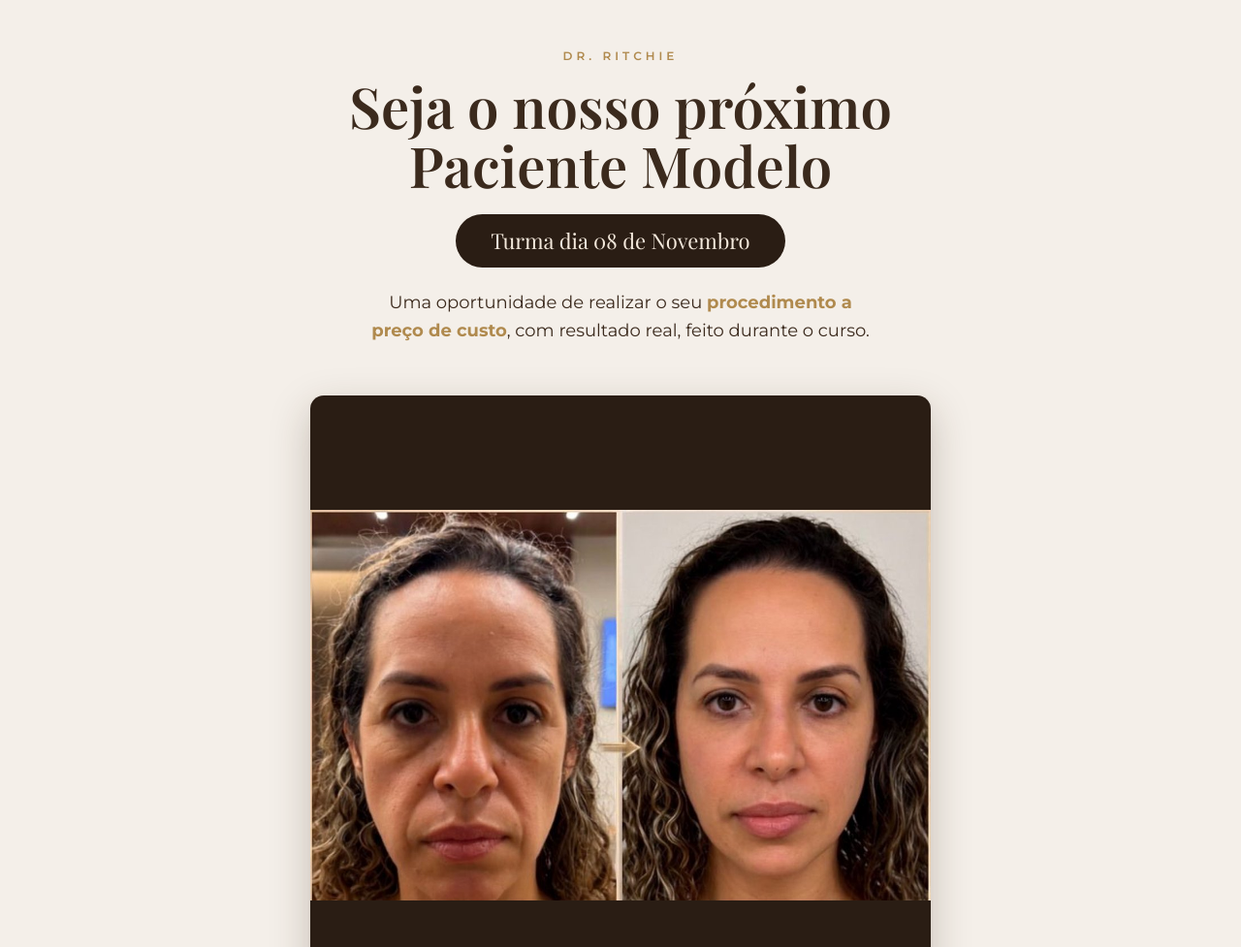
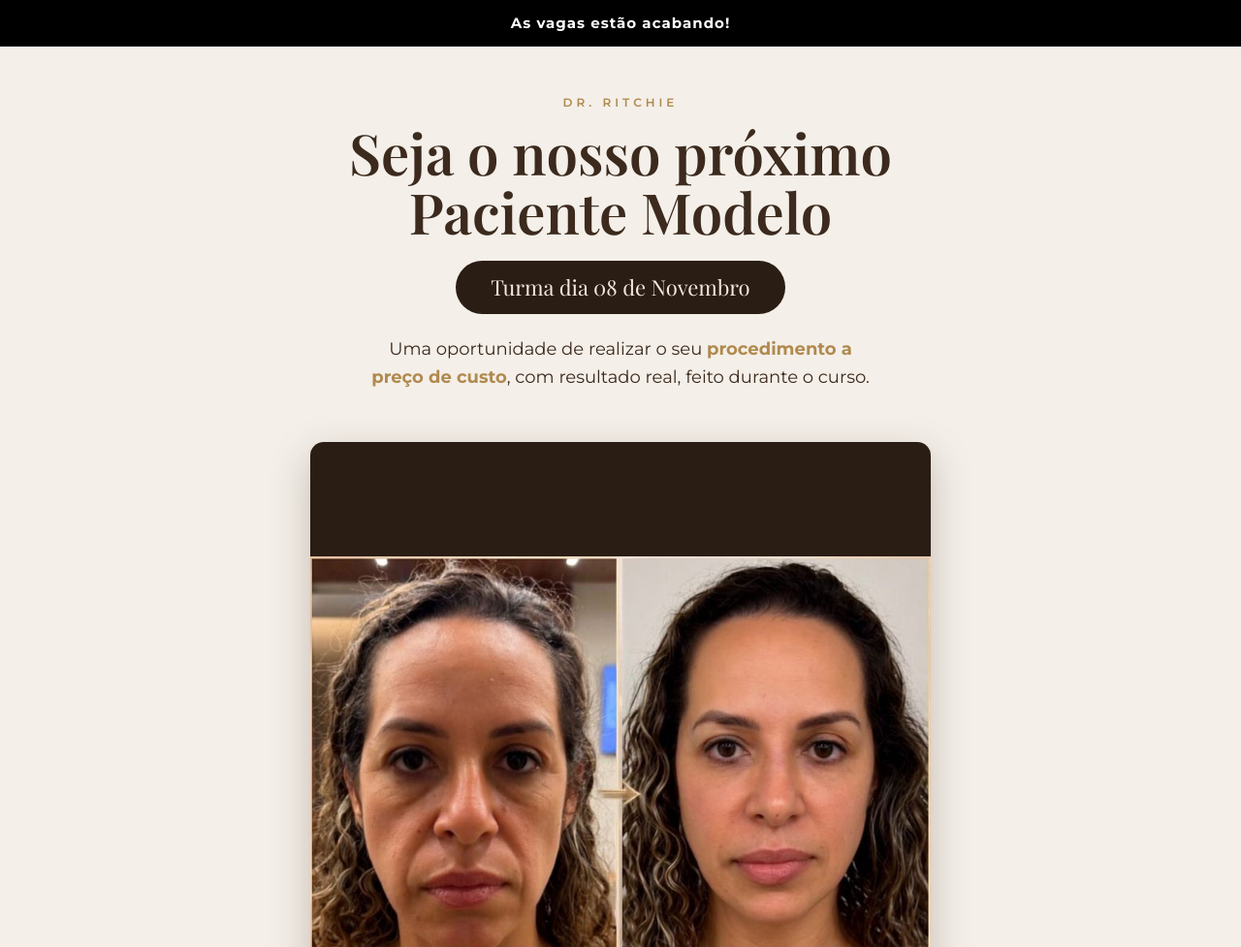
Before and after one commit to gestaodeprojetosmax-bit/lamina-paciente-modelo-site, a plain HTML site: page index.html in a window 1280 px wide. Shown: the top 977 px of the page at 97% size. Drawn offline with nearby package versions, Linux system fonts and the light colour scheme.

Commit message:
Prévia: headline As vagas estão acabando

```diff
--- a/index.html
+++ b/index.html
@@ -26,7 +26,8 @@ h2{font-family:'Playfair Display',serif;font-size:30px;text-align:center;margin:
 .box small{display:block;margin-top:8px;opacity:.75;font-size:13px}
 footer{text-align:center;font-size:12px;opacity:.6;padding:40px 0}
 .car{display:flex;overflow-x:auto;scroll-snap-type:x mandatory;gap:0;scrollbar-width:none}.car::-webkit-scrollbar{display:none}.car img{flex:0 0 100%;width:100%;aspect-ratio:1/1;scroll-snap-align:center;object-fit:contain;background:var(--dark)}.dots{display:flex;justify-content:center;gap:8px;margin:12px 0 0}.dots i{width:8px;height:8px;border-radius:50%;background:#b08a4e;opacity:.3;transition:.2s}.dots i.on{opacity:1}
-</style><meta content="Paciente Modelo com o Dr. Ritchie: oportunidade de realizar seu procedimento a preço de custo na turma do dia 08 de novembro." name="description"/><meta content="noindex" name="robots"/></head><body><div class="wrap">
+.top{background:#000;color:#fff;text-align:center;font-weight:700;letter-spacing:1px;padding:12px 16px;font-size:15px}
+</style><meta content="Paciente Modelo com o Dr. Ritchie: oportunidade de realizar seu procedimento a preço de custo na turma do dia 08 de novembro." name="description"/><meta content="noindex" name="robots"/></head><body><div class="top">As vagas estão acabando!</div><div class="wrap">
 <header>
 <div class="eyebrow">Dr. Ritchie</div>
 <h1>Seja o nosso próximo<br/>Paciente Modelo</h1>
```
